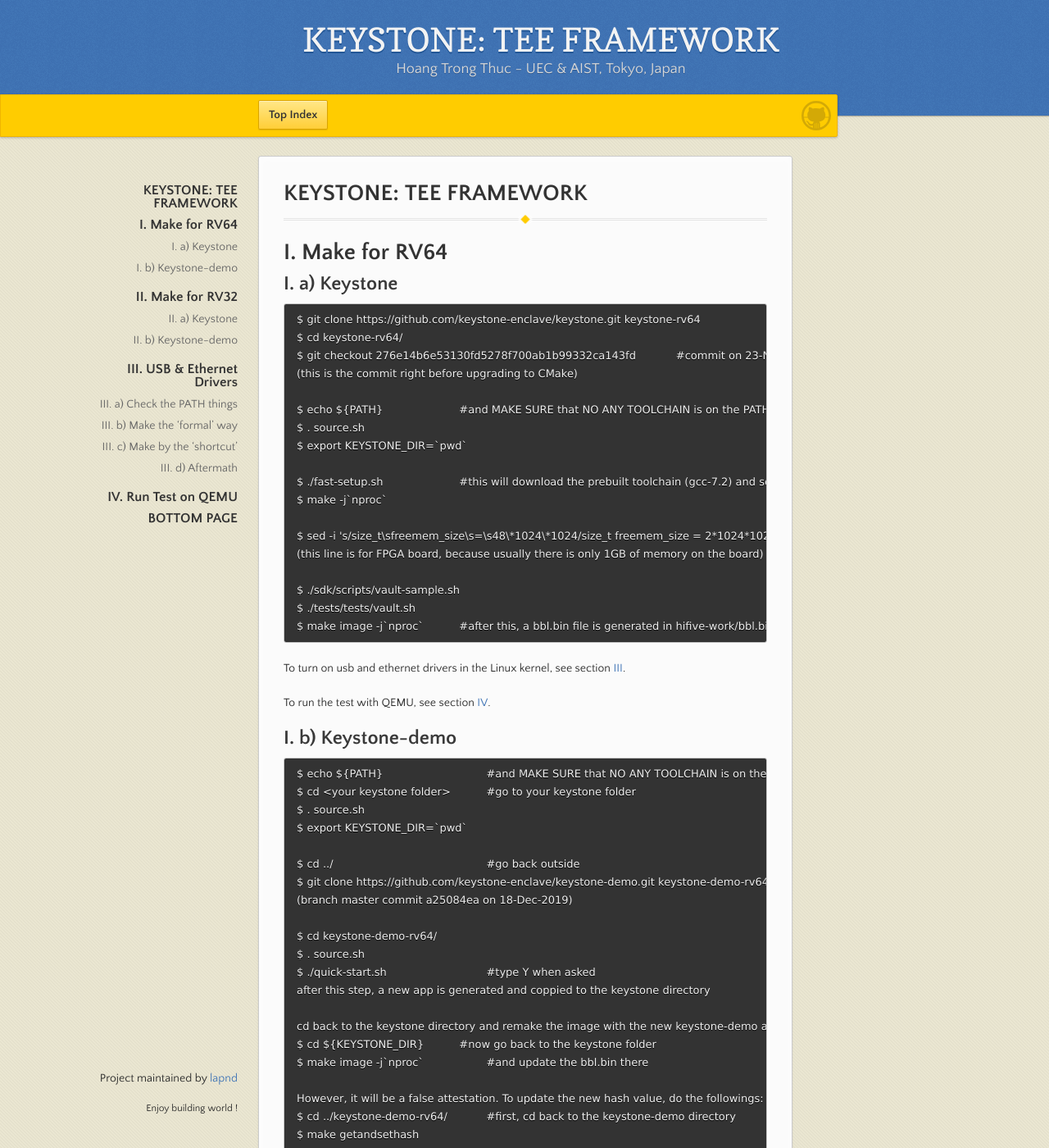
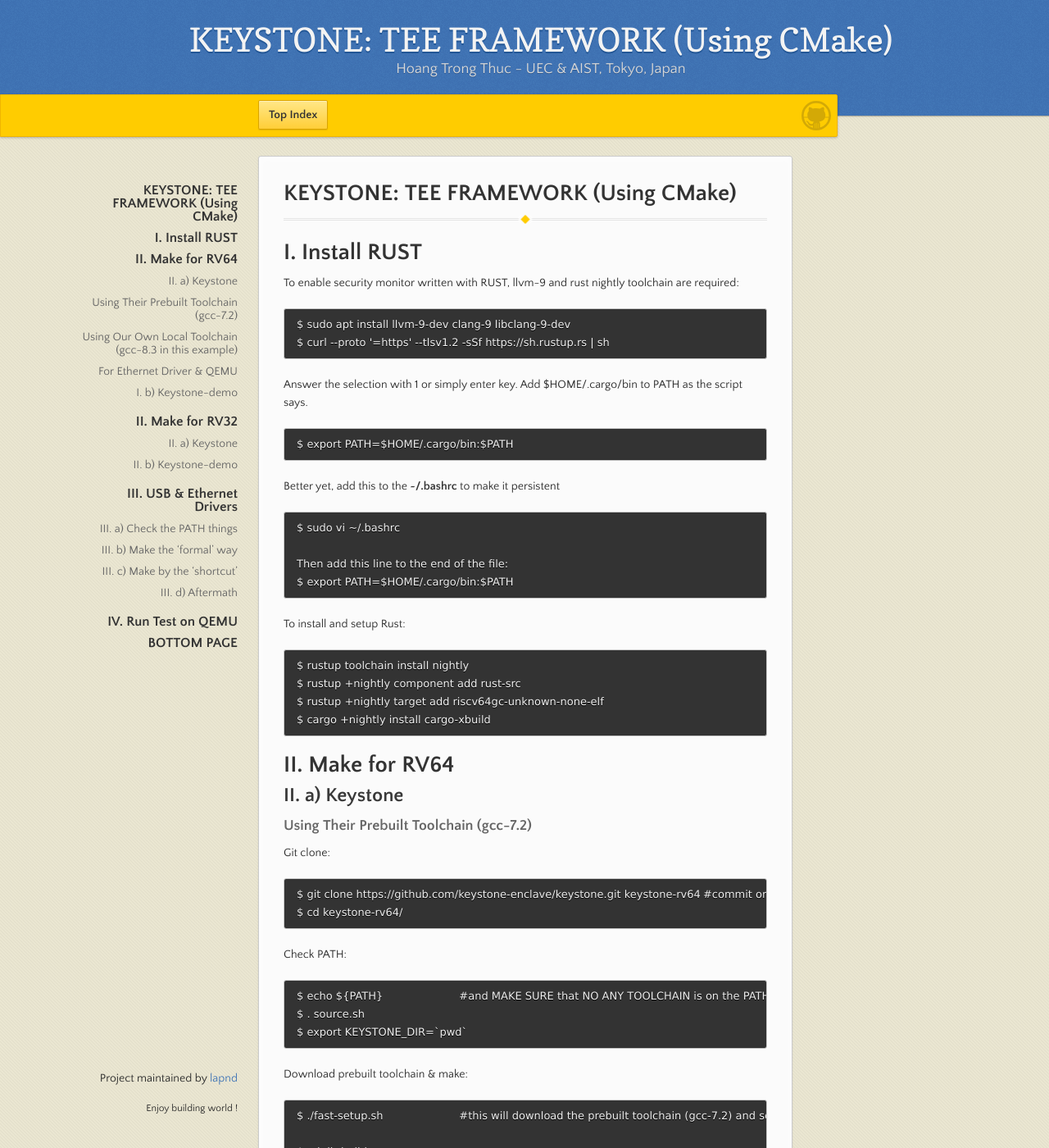
Before and after one commit to lapnd/httdes.github.io, a Jekyll site: the page built from keystone-cmake.md, in a window 1280 px wide and 1400 px high. Shown: the whole window at 82% size. Built offline with Jekyll 4.4.1, drawn with Linux system fonts in a browser that asks for light colours; our own code applies the rules of GitHub Pages for plain Markdown files; some of the changed text lies outside the part shown.

Commit message:
Update keystone-cmake.md

````diff
--- a/keystone-cmake.md
+++ b/keystone-cmake.md
@@ -2,36 +2,92 @@
 layout : default
 ---
 
-# KEYSTONE: TEE FRAMEWORK
+# KEYSTONE: TEE FRAMEWORK (Using CMake)
 
 * * *
 
-# I. Make for RV64
+# I. Install RUST
 
-## I. a) Keystone
+To enable security monitor written with RUST, llvm-9 and rust nightly toolchain are required:
+```
+$ sudo apt install llvm-9-dev clang-9 libclang-9-dev
+$ curl --proto '=https' --tlsv1.2 -sSf https://sh.rustup.rs | sh
+```
 
-	$ git clone https://github.com/keystone-enclave/keystone.git keystone-rv64
-	$ cd keystone-rv64/
-	$ git checkout 276e14b6e53130fd5278f700ab1b99332ca143fd		#commit on 23-Nov-2019
-	(this is the commit right before upgrading to CMake)
+Answer the selection with 1 or simply enter key. Add $HOME/.cargo/bin to PATH as the script says.
+```
+$ export PATH=$HOME/.cargo/bin:$PATH
+```
 
-	$ echo ${PATH}			#and MAKE SURE that NO ANY TOOLCHAIN is on the PATH
-	$ . source.sh
-	$ export KEYSTONE_DIR=`pwd`
+Better yet, add this to the **~/.bashrc** to make it persistent
+```
+$ sudo vi ~/.bashrc
 
-	$ ./fast-setup.sh			#this will download the prebuilt toolchain (gcc-7.2) and set things up
-	$ make -j`nproc`
+Then add this line to the end of the file:
+$ export PATH=$HOME/.cargo/bin:$PATH
+```
 
-	$ sed -i 's/size_t\sfreemem_size\s=\s48\*1024\*1024/size_t freemem_size = 2*1024*1024/g' ./tests/tests/test-runner.cpp
-	(this line is for FPGA board, because usually there is only 1GB of memory on the board)
+To install and setup Rust:
+```
+$ rustup toolchain install nightly
+$ rustup +nightly component add rust-src
+$ rustup +nightly target add riscv64gc-unknown-none-elf
+$ cargo +nightly install cargo-xbuild
+```
 
-	$ ./sdk/scripts/vault-sample.sh
-	$ ./tests/tests/vault.sh
-	$ make image -j`nproc`		#after this, a bbl.bin file is generated in hifive-work/bbl.bin
+# II. Make for RV64
+
+## II. a) Keystone
+
+### Using Their Prebuilt Toolchain (gcc-7.2)
+
+Git clone:
+```
+$ git clone https://github.com/keystone-enclave/keystone.git keystone-rv64	#commit on 23-Nov-2019
+$ cd keystone-rv64/
+```
+
+Check PATH:
+```
+$ echo ${PATH}			#and MAKE SURE that NO ANY TOOLCHAIN is on the PATH
+$ . source.sh
+$ export KEYSTONE_DIR=`pwd`
+```
+
+Download prebuilt toolchain & make:
+```
+$ ./fast-setup.sh			#this will download the prebuilt toolchain (gcc-7.2) and set things up
+
+$ mkdir build
+$ cd build/
+$ rustup update nightly
+$ cmake .. -DUSE_RUST_SM=y -DSM_CONFIGURE_ARGS="--enable-opt=0"
+$ make -j `nproc`
+$ make run-tests
+```
+The second SM_CONFIGURE_ARGS option is temporarily, see [PR#62](https://github.com/keystone-enclave/riscv-pk/pull/62).
+
+Build the keystone-test:
+```
+$ sed -i 's/size_t\sfreemem_size\s=\s48\*1024\*1024/size_t freemem_size = 2*1024*1024/g' ./tests/tests/test-runner.cpp
+(this line is for FPGA board, because usually there is only 1GB of memory on the board)
+
+$ ./sdk/scripts/vault-sample.sh
+$ ./tests/tests/vault.sh
+$ make image -j`nproc`		#after this, a bbl.bin file is generated in hifive-work/bbl.bin
+```
+
+### Using Our Own Local Toolchain (gcc-8.3 in this example)
+
+
+
+### For Ethernet Driver & QEMU
 
 To turn on usb and ethernet drivers in the Linux kernel, see section [III](#iii-usb--ethernet-drivers).
 
 To run the test with QEMU, see section [IV](#iv-run-test-on-qemu).
+
+*Note: using local toolchain cause trouble on running QEMU, but totally fine with FPGA.*
 
 ## I. b) Keystone-demo
 
````
